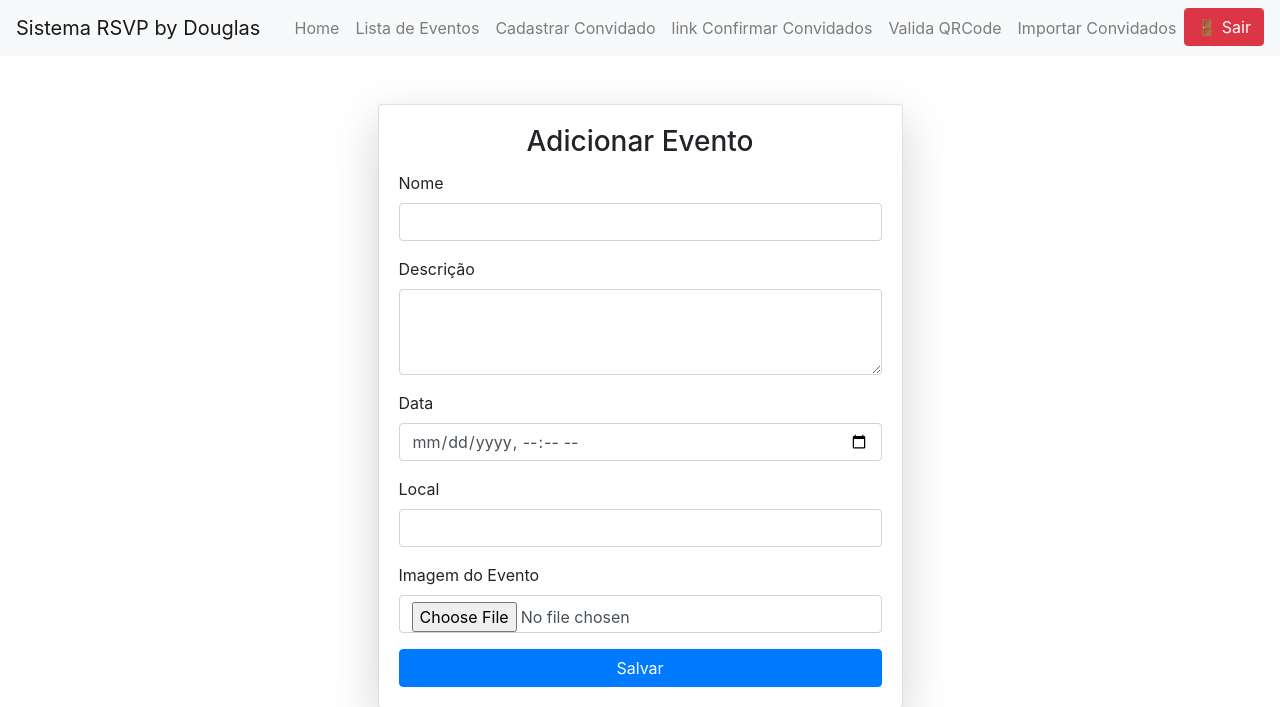
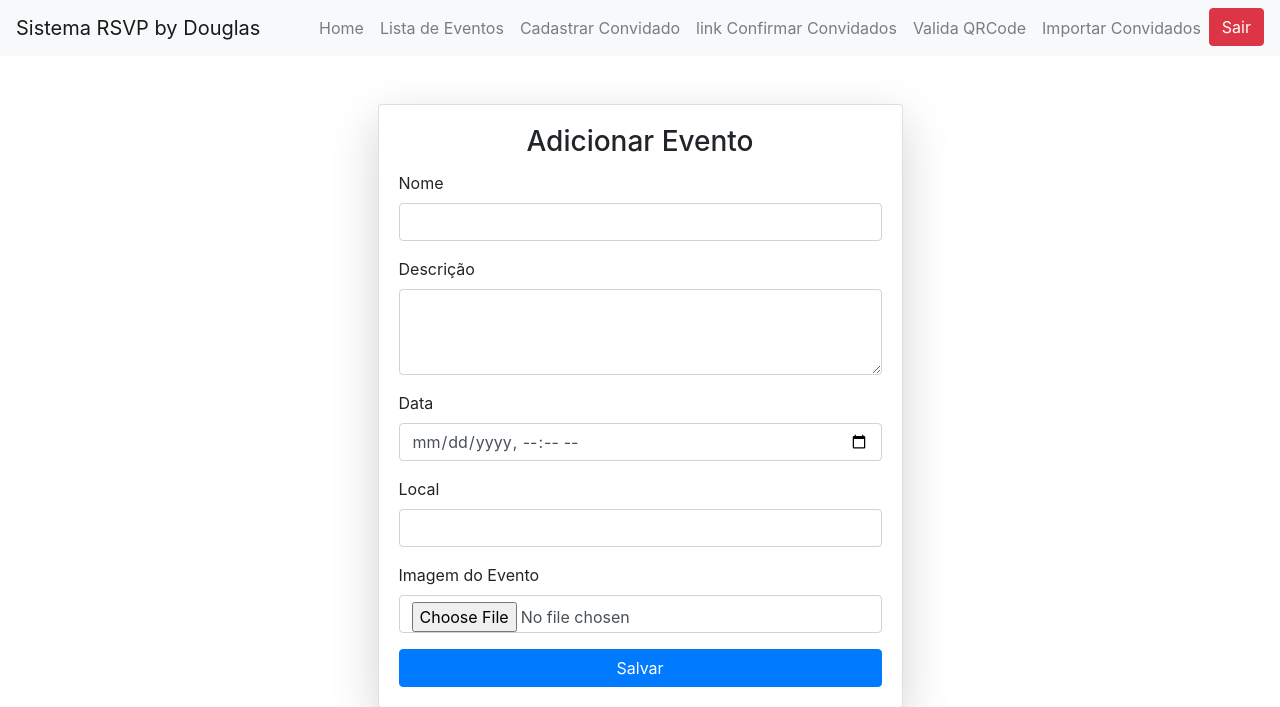
Before and after one commit to douglasinforj/sistema_rspv_presenca_eventos, a Django app: page /adicionar/ in a window 1280 px wide. Shown: the top 707 px of the page. Run offline with Django 5.2, Linux system fonts and the light colour scheme; the visitor is signed in with stand-in values (Sample User, id 1); some libraries are stand-ins or nearby versions.

Commit message:
ajuste da rota login logout

```diff
--- a/templates/base.html
+++ b/templates/base.html
@@ -42,9 +42,9 @@ body {
                 <li class="nav-item"><a class="nav-link" href="{% url 'checkin_view' %}">Valida QRCode</a></li>
                 <li class="nav-item"><a class="nav-link" href="{% url 'importar_convidados' %}">Importar Convidados</a></li>
                 <li class="nav-item">{% if user.is_authenticated %}
-                                        <a href="{% url 'logout' %}" class="btn btn-danger">🚪 Sair</a>
+                                        <a href="{% url 'logout_view' %}" class="btn btn-danger">Sair</a>
                                     {% else %}
-                                        <a href="{% url 'login' %}" class="btn btn-primary">🔑 Login</a>
+                                        <a href="{% url 'login' %}" class="btn btn-primary">Login</a>
                                     {% endif %}</li>
             </ul>
         </div>
```
